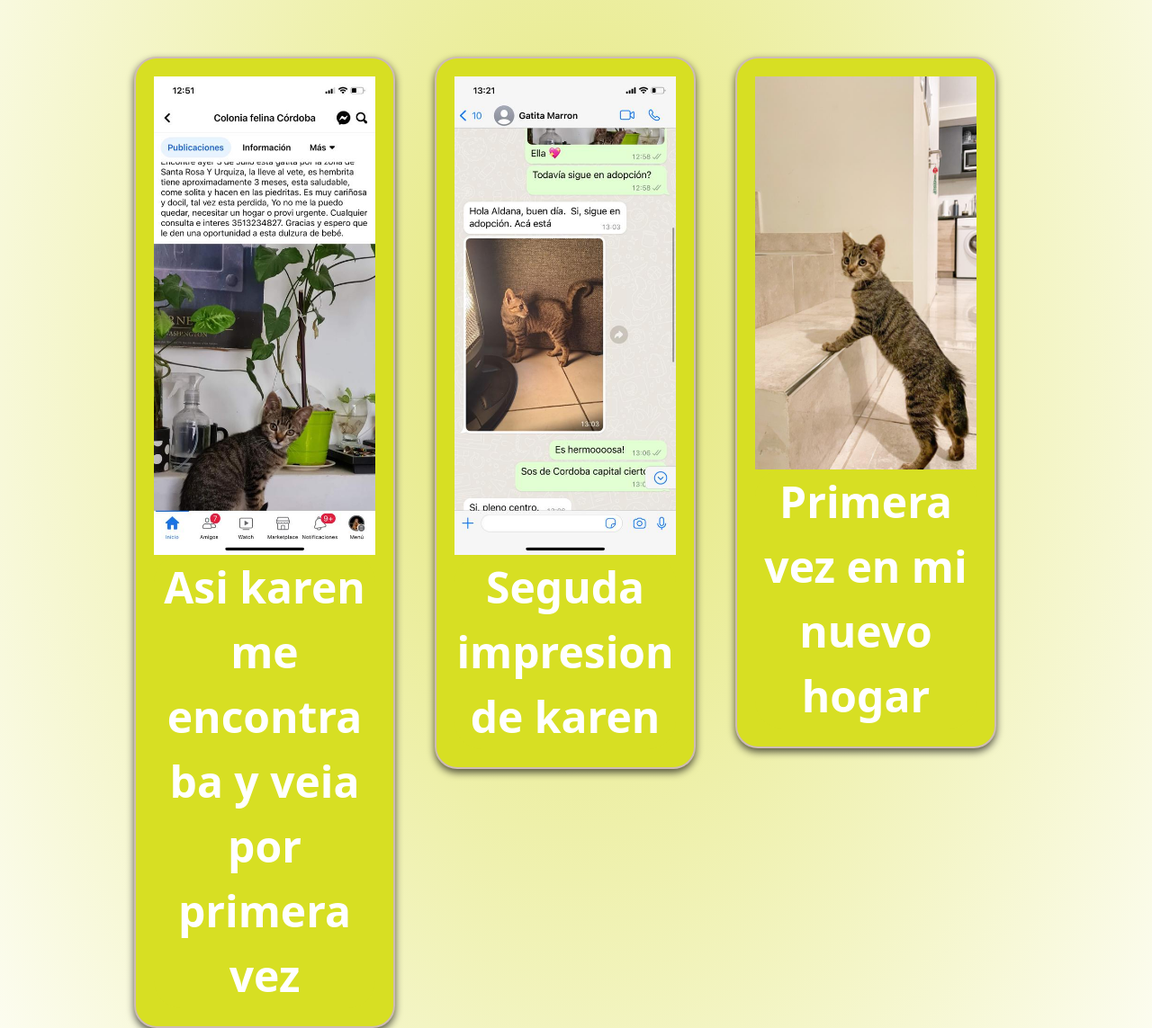
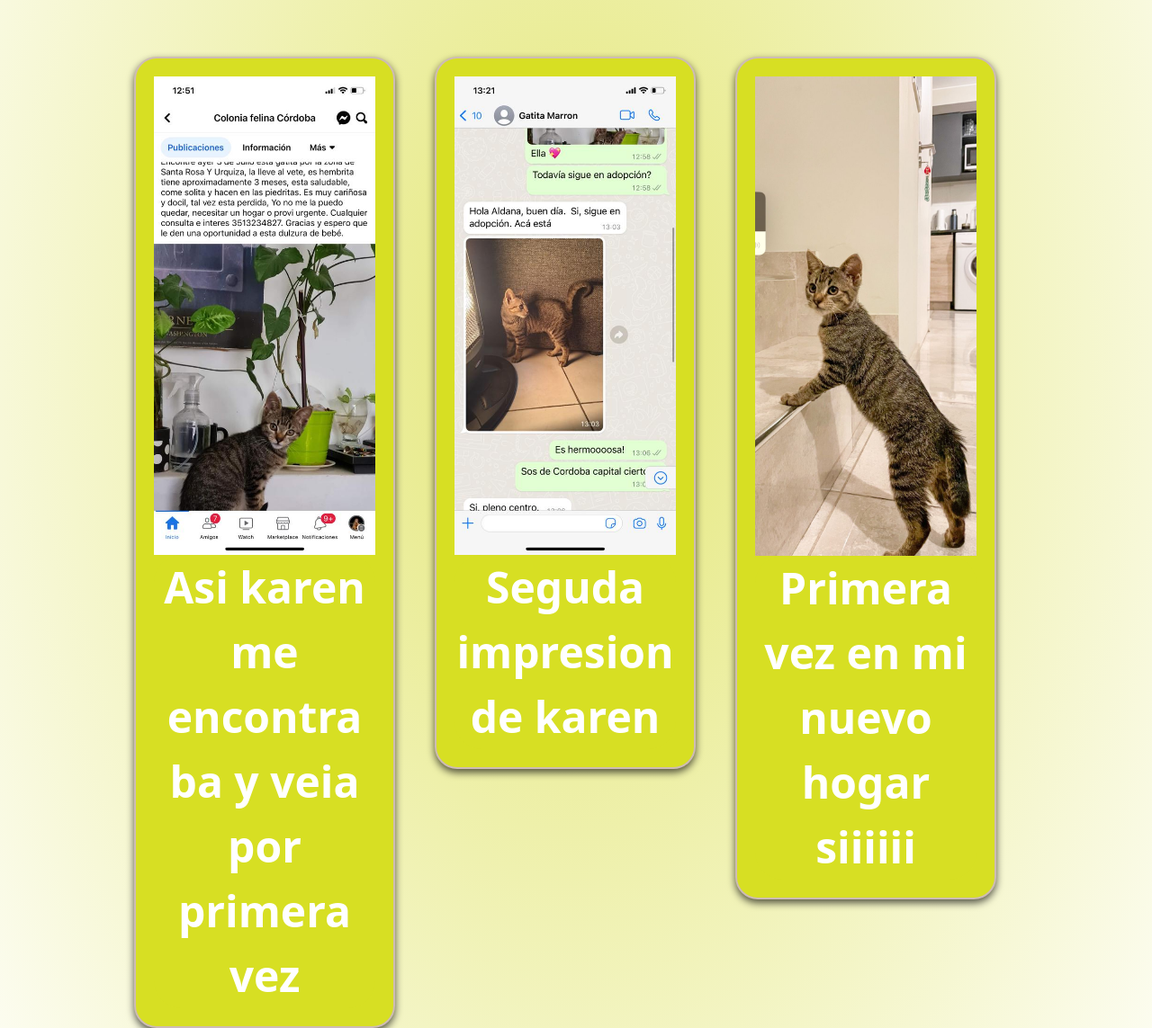
Before and after one commit to aldanatisera/PF-tisera, a plain HTML site: page pag/historia.html in a window 1280 px wide. Shown: the part 613-1756 px from the top of the page at 90% size. Drawn offline with nearby package versions, Linux system fonts and the light colour scheme.

Commit message:
Finish him

```diff
--- a/pag/historia.html
+++ b/pag/historia.html
@@ -108,12 +108,12 @@
       <div class="col-xl-3 col-sm-12 col-md-12 justify-content-center">
         <div class="card">
           <img
-            src="../img-fotos/captree.jpeg"
-            class="img-fluid"
+            src="../img-fotos/original.jpeg"
+            class="img-fluid img-historia"
             alt="Pomelo ya en casa, comenzando su nueva vida"
           />
           <p class="text-center photos-image-text">
-            Primera vez en mi nuevo hogar
+            Primera vez en mi nuevo hogar siiiiii
           </p>
         </div>
       </div>
```
Also changed, not shown: img-fotos/original.jpeg (added).
